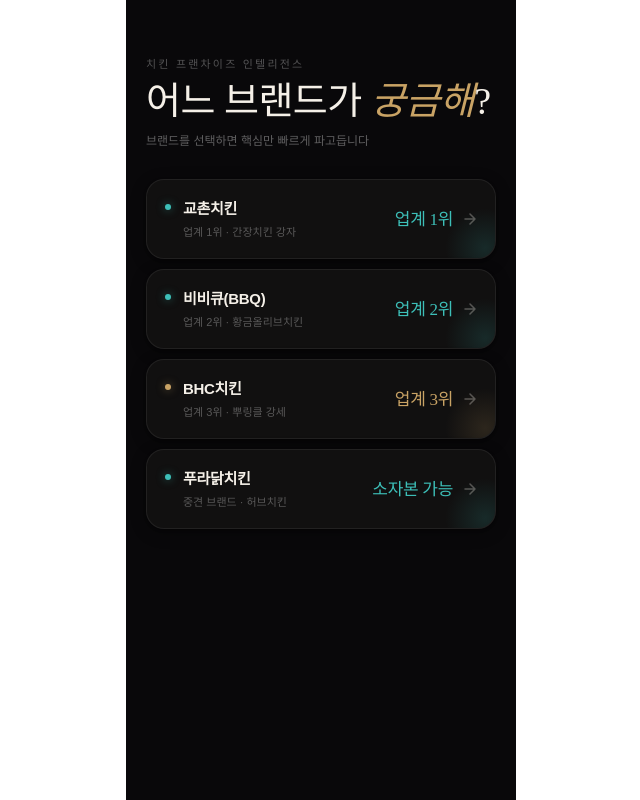
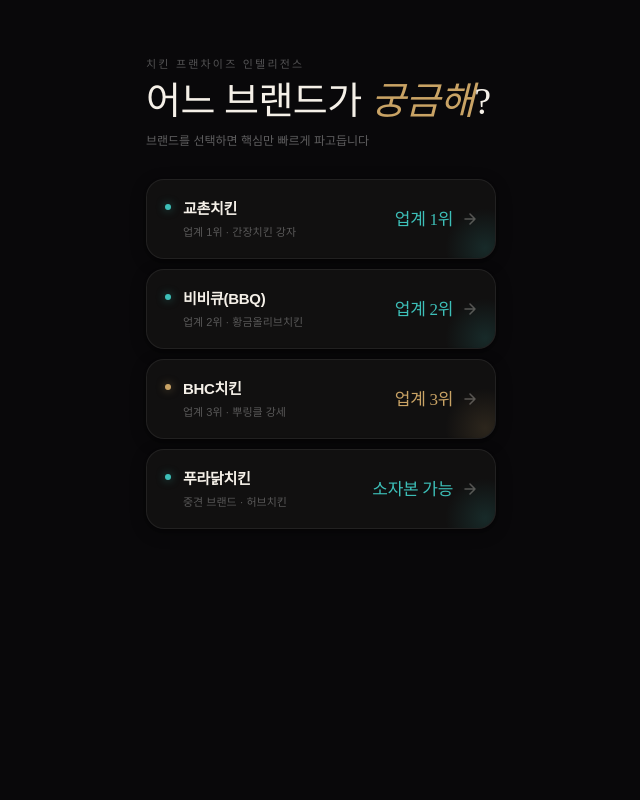
Before and after one commit to hermes-blue/chicken-mvp2-searching-style-cursor-, a React (Vite) app in the folder chicken-mvp/: page / in a window 1280 px wide. Shown: the whole page, without its empty margins (319-959 px from the left). Built offline with nearby package versions, Linux system fonts and the light colour scheme.

Commit message:
버셀연결

```diff
--- a/chicken-mvp/src/index.css
+++ b/chicken-mvp/src/index.css
@@ -4,6 +4,12 @@
 * {
   -webkit-font-smoothing: antialiased;
   -moz-osx-font-smoothing: grayscale;
+}
+
+html, body {
+  background: #09080A;
+  margin: 0;
+  padding: 0;
 }
 
 :root {
```
